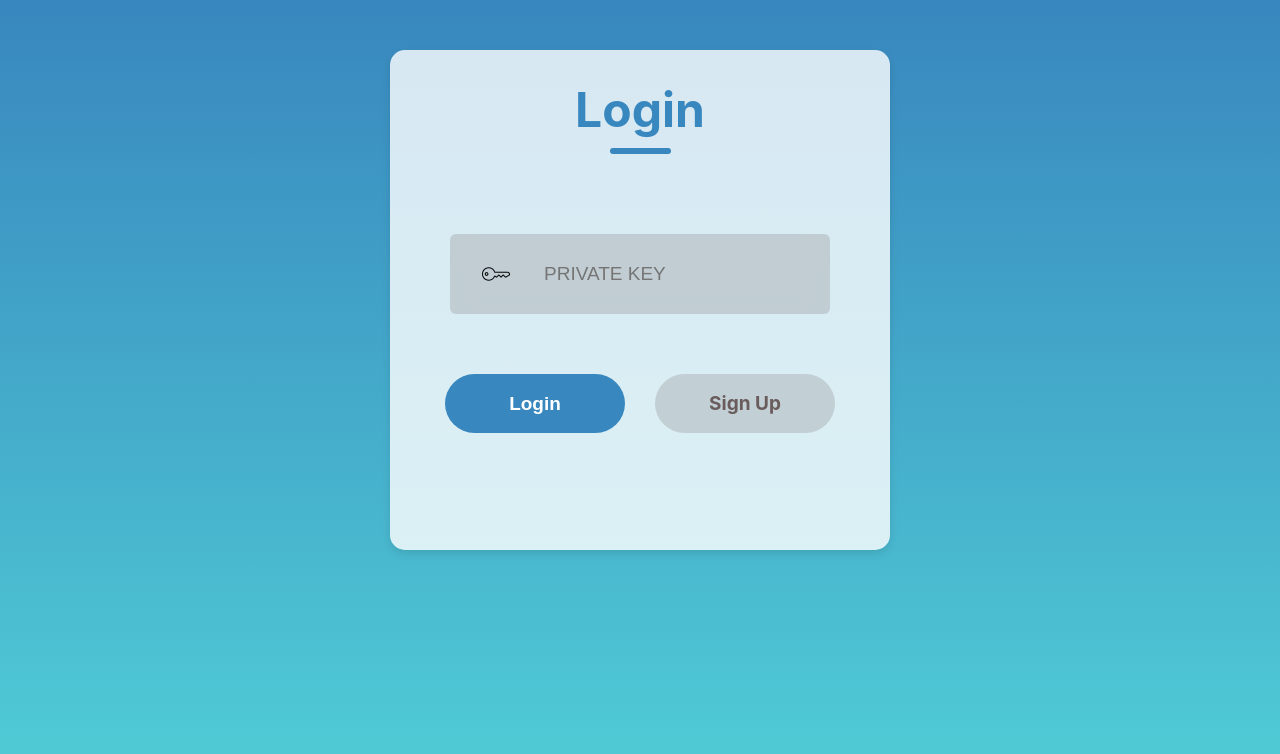
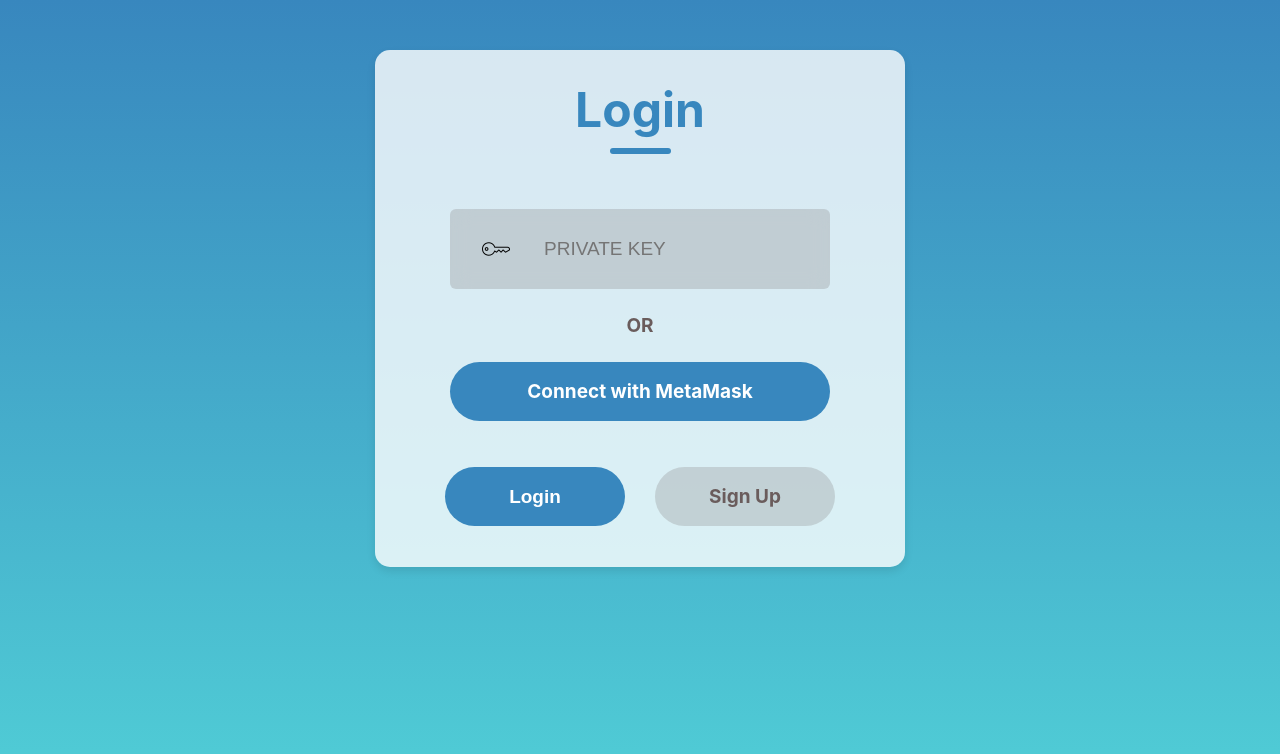
Before and after one commit to MohitPanchariya/Decentralizsed-Land-Registration, a React (Create React App) app in the folder dapp/: page / in a window 1280 px wide. Both pictures are taken after a click on the element "Login". Shown: the top 754 px of the page. Built offline with nearby package versions, Linux system fonts and the light colour scheme.

Commit message:
Add option to login with directly connecting to metamask

```diff
--- a/dapp/src/Components/LoginSignup/LoginSignup.css
+++ b/dapp/src/Components/LoginSignup/LoginSignup.css
@@ -1,11 +1,11 @@
 .container {
   display: flex;
   flex-direction: column;
-  width: 500px; /* Adjust the width as needed */
-  height: 470px;
+  width: 530px; /* Adjust the width as needed */
+  height: 477px;
   margin: 50px auto; /* Center the form */
   background: rgba(255, 255, 255, 0.8);
-  padding-bottom: 30px;
+  padding-bottom: 40px;
   border-radius: 15px;
   box-shadow: 0 4px 8px rgba(0, 0, 0, 0.1);
 }
@@ -39,6 +39,12 @@
   gap: 25px;
 }
 
+.or {
+  color: #6a5c5c;
+  font-size: 19px;
+  font-weight: 700;
+}
+
 .input {
   display: flex;
   align-items: center;
@@ -67,7 +73,13 @@
 .submit-container {
   display: flex;
   gap: 30px;
-  margin: 60px auto;
+  margin: 40px auto;
+}
+
+.submit-container-metamask {
+  display: flex;
+  gap: 30px;
+  margin: 0px auto;
 }
 
 .submit {
@@ -83,6 +95,20 @@
   font-weight: 700;
   cursor: pointer;
 }
+.submit-connect-metamask {
+  display: flex;
+  justify-content: center;
+  margin-bottom: 6px;
+  align-items: center;
+  width: 380px;
+  height: 59px;
+  color: #fff;
+  background: #3887be;
+  border-radius: 50px;
+  font-size: 19px;
+  font-weight: 700;
+  cursor: pointer;
+}
 
 .gray{
   background: rgba(122, 115, 115, 0.246);
--- a/dapp/src/Components/LoginSignup/LoginSignup.jsx
+++ b/dapp/src/Components/LoginSignup/LoginSignup.jsx
@@ -8,7 +8,7 @@
 import configuration from "../../AccountRegistration.json";
 import UserHome from "../UserHome/UserHome";
 
-const contractAddress = "0xd8c70667BA1b56547069A605Da1EdFDC3c4054C7";
+const contractAddress = "0x6D3c209Dc740D703042957d6E2fc817F759DF711";
 const contractABI = configuration.abi;
 
 export const LoginSignup = () => {
@@ -20,6 +20,36 @@
 
   const [userDetails, setUserDetails] = useState(null);
 
+  const handleConnectMetaMask = async () => {
+    try {
+      const accounts = await window.ethereum.request({
+        method: "eth_requestAccounts",
+      });
+
+      const account = accounts[0];
+      console.log("Connected with MetaMask:", account);
+      const web3Instance = new Web3(window.ethereum);
+      const contract = new web3Instance.eth.Contract(
+        contractABI,
+        contractAddress
+      );
+      const userDetails = await contract.methods
+        .getUserDetailsByAddress(account)
+        .call();
+
+      if (userDetails.aadharNumber) {
+        console.log("Login successful!");
+        setUserDetails(userDetails); // Set user details in the state
+        // Redirect to the home page
+        Navigate("/home");
+      } else {
+        console.error("User does not exist");
+      }
+    } catch (error) {
+      console.error("Error connecting with MetaMask:", error);
+    }
+  };
+
   const handleSubmit = async (event) => {
     try {
       event.preventDefault();
@@ -29,7 +59,6 @@
           method: "eth_requestAccounts",
         });
         const account = accounts[0];
-        console.log(account);
 
         // Create a Web3 instance using the provider from MetaMask
         const web3Instance = new Web3(window.ethereum);
@@ -81,7 +110,7 @@
           .getUserDetailsByAddress(account)
           .call();
 
-        if (userDetails) {
+        if (userDetails.aadharNumber) {
           console.log("Login successful!");
           setUserDetails(userDetails); // Set user details in the state
           // Redirect to the home page
@@ -107,7 +136,15 @@
           </div>
           <div className="inputs">
             {action === "Login" ? (
-              <div></div>
+              <div className="input">
+                <img src={key_icon} alt="" />
+                <input
+                  type="password"
+                  placeholder="PRIVATE KEY"
+                  value={privateKey}
+                  onChange={(e) => setPrivateKey(e.target.value)} // Update private key state
+                />
+              </div>
             ) : (
               <div className="input">
                 <img src={user_icon} alt="" />
@@ -117,6 +154,13 @@
                   value={username}
                   onChange={(e) => setUsername(e.target.value)}
                 />
+              </div>
+            )}
+            {action === "Sign Up" ? (
+              <div></div>
+            ) : (
+              <div className="or">
+                <center>OR</center>
               </div>
             )}
             {action === "Sign Up" ? (
@@ -130,14 +174,15 @@
                 />
               </div>
             ) : (
-              <div className="input">
-                <img src={key_icon} alt="" />
-                <input
-                  type="password"
-                  placeholder="PRIVATE KEY"
-                  value={privateKey}
-                  onChange={(e) => setPrivateKey(e.target.value)} // Update private key state
-                />
+              <div className="submit-container-metamask">
+                {action === "Login" && (
+                  <div
+                    className="submit-connect-metamask"
+                    onClick={handleConnectMetaMask}
+                  >
+                    Connect with MetaMask
+                  </div>
+                )}
               </div>
             )}
           </div>
```
